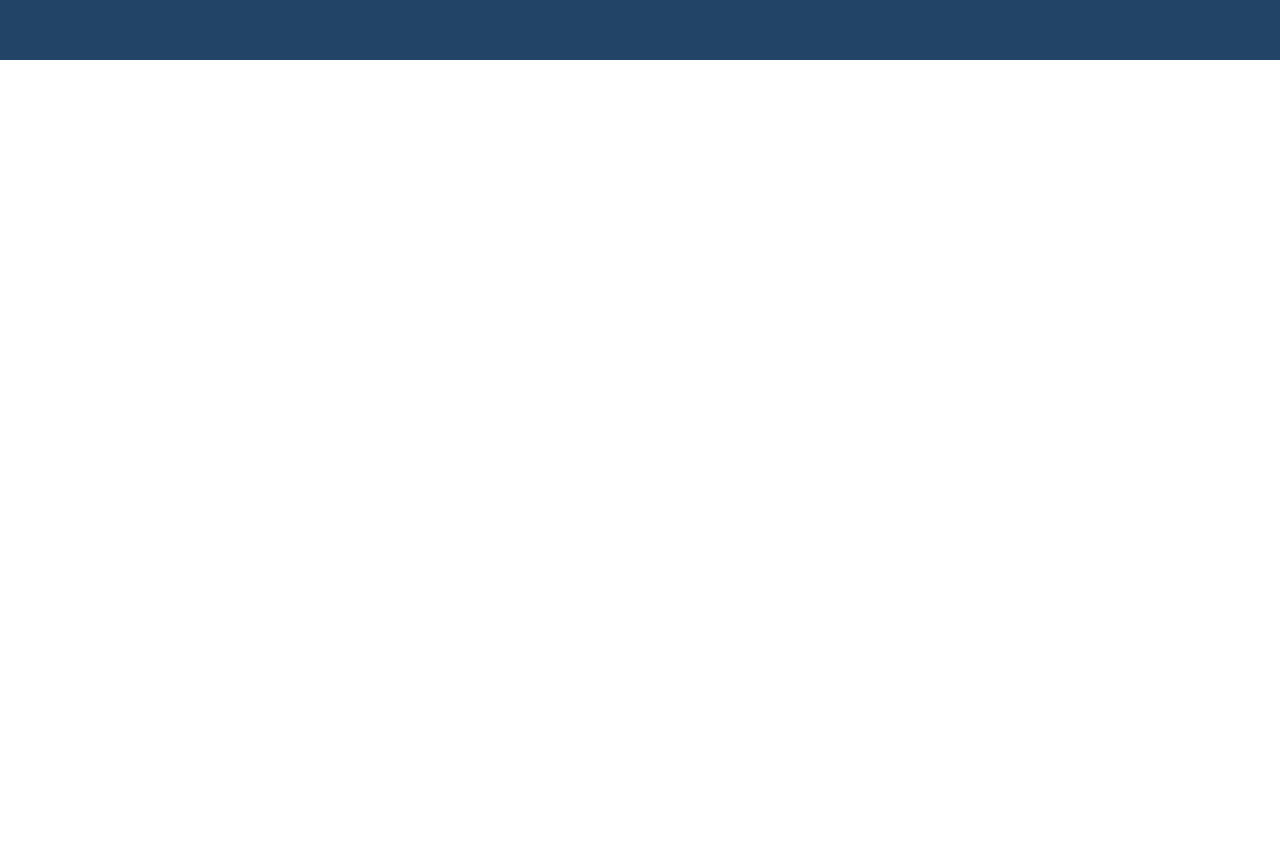
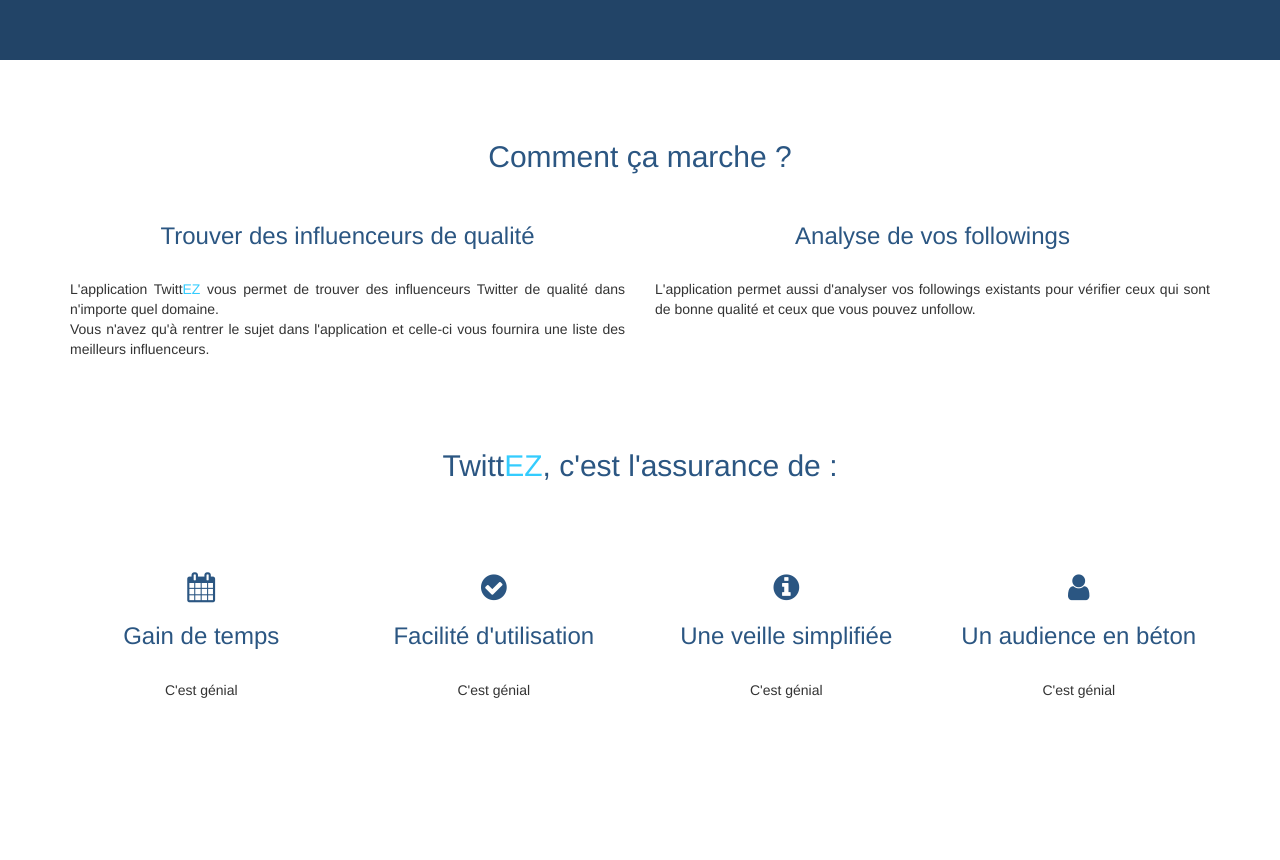
Before and after one commit to LeoSDev/twittez, a plain HTML site: page index.html in a window 1280 px wide. Shown: the part 620-1480 px from the top of the page. Before the commit the page ends 800 px from the top, so only its background shows below. Drawn offline with nearby package versions, Linux system fonts and the light colour scheme.

Commit message:
Comment ça marche + icônes

```diff
--- a/css/style.css
+++ b/css/style.css
@@ -55,6 +55,13 @@
 	color:#34CCFE;
 }
 
+/* Body */
+body h2, h3, h4{
+	color:#2B5682;
+	margin-bottom: 30px;
+}
+
+
 /* Wrapper */
 
 #wrapper{
@@ -82,3 +89,18 @@
 	padding:20px 30px;
 	font-size: 18px;
 }
+
+/* Comment ça marche */
+.fa{
+	color:#2B5682;
+	font-size: 30px;
+}
+
+/* Spacers */
+.spacer{
+	height: 150px;
+}
+
+.spacer-sm{
+	height: 60px;
+}
--- a/index.html
+++ b/index.html
@@ -35,6 +35,77 @@
       <button class="btn btn-primary cta">Analysez vos followings</button>
     </div>
 
+    <div class="container text-center">
+      <div class="spacer-sm"></div>
+      <div class="row">
+       <h2>Comment ça marche ?</h2>
+       <div class="col-md-6">
+         <h3>Trouver des influenceurs de qualité</h3>
+
+         <p class="text-justify">
+           L'application Twitt<span class="ez-blue">EZ</span> vous permet de trouver des influenceurs Twitter de qualité dans n'importe quel domaine. <br>
+           Vous n'avez qu'à rentrer le sujet dans l'application et celle-ci vous fournira une liste des meilleurs influenceurs.
+         </p>
+
+       </div>
+       <div class="col-md-6">
+        <h3>Analyse de vos followings</h3>
+         <p class="text-justify">
+          L'application permet aussi d'analyser vos followings existants pour vérifier ceux qui sont de bonne qualité et ceux que vous pouvez unfollow.
+        </p>
+
+      </div>
+
+    </div>
+
+  </div>
+  <div class="container text-center">
+  <div class="spacer-sm"></div>
+    <div class="row">
+      <h2>Twitt<span class="ez-blue">EZ</span>, c'est l'assurance de :</h2>
+        <div class="spacer-sm"></div>
+
+      <div class="col-md-3">
+        <i class="fa fa-calendar" aria-hidden="true"></i>
+        <h3>Gain de temps</h3>
+        <p>
+          C'est génial
+        </p>
+
+      </div>
+      <div class="col-md-3">
+        <i class="fa fa-check-circle" aria-hidden="true"></i>
+
+        <h3>Facilité d'utilisation</h3>
+        <p>
+          C'est génial
+        </p>
+
+      </div>
+      <div class="col-md-3">
+        <i class="fa fa-info-circle" aria-hidden="true"></i>
+
+        <h3>Une veille simplifiée</h3>
+        <p>
+          C'est génial
+        </p>
+
+      </div>
+      <div class="col-md-3">
+        <i class="fa fa-user" aria-hidden="true"></i>
+
+        <h3>Un audience en béton</h3>
+        <p>
+          C'est génial
+        </p>
+
+      </div>
+
+    </div>
+    <div class="spacer"></div>
+
+  </div>
+
 
 
 
```
Lines whose indentation alone changed are shown as unchanged.
